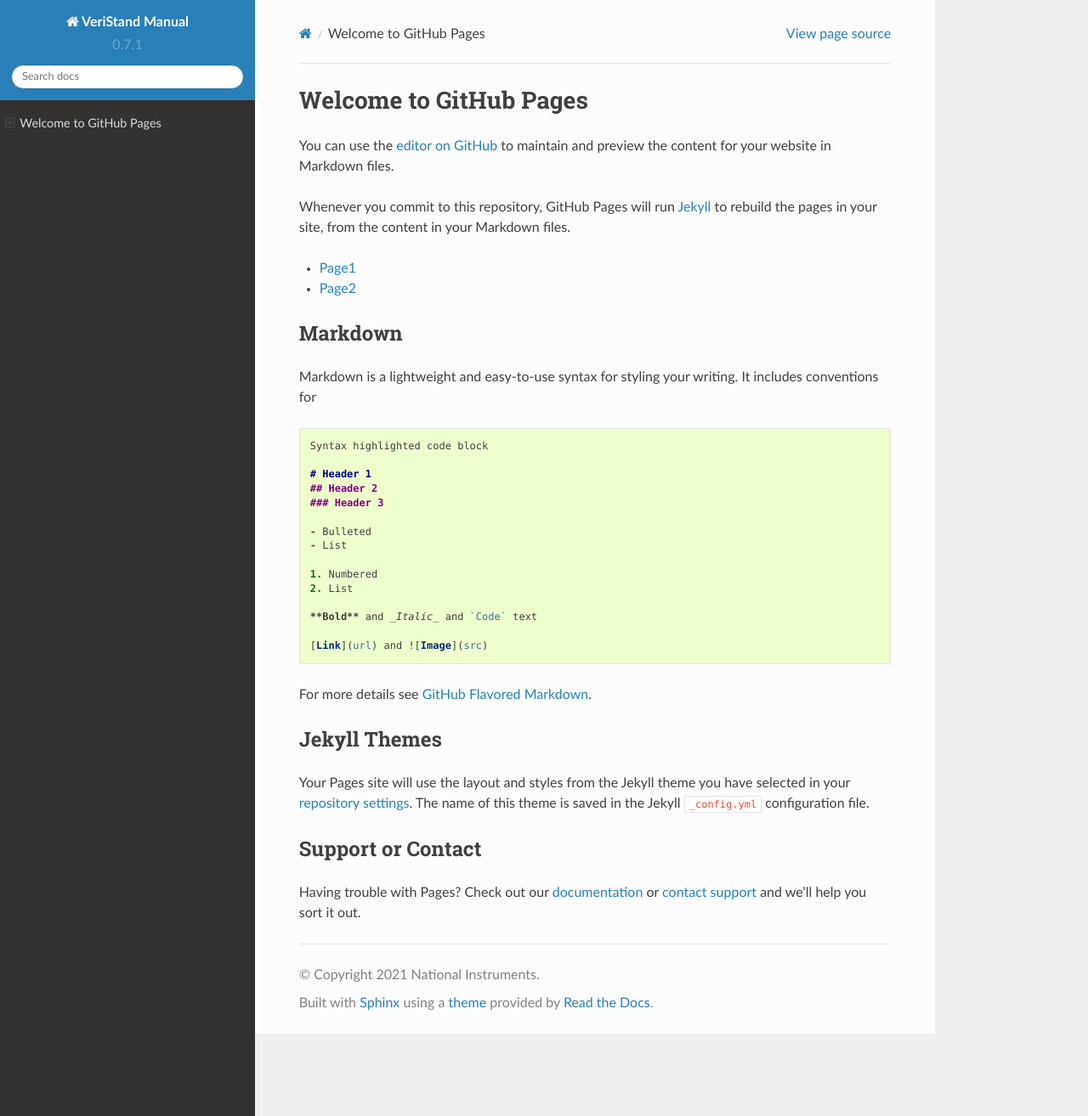
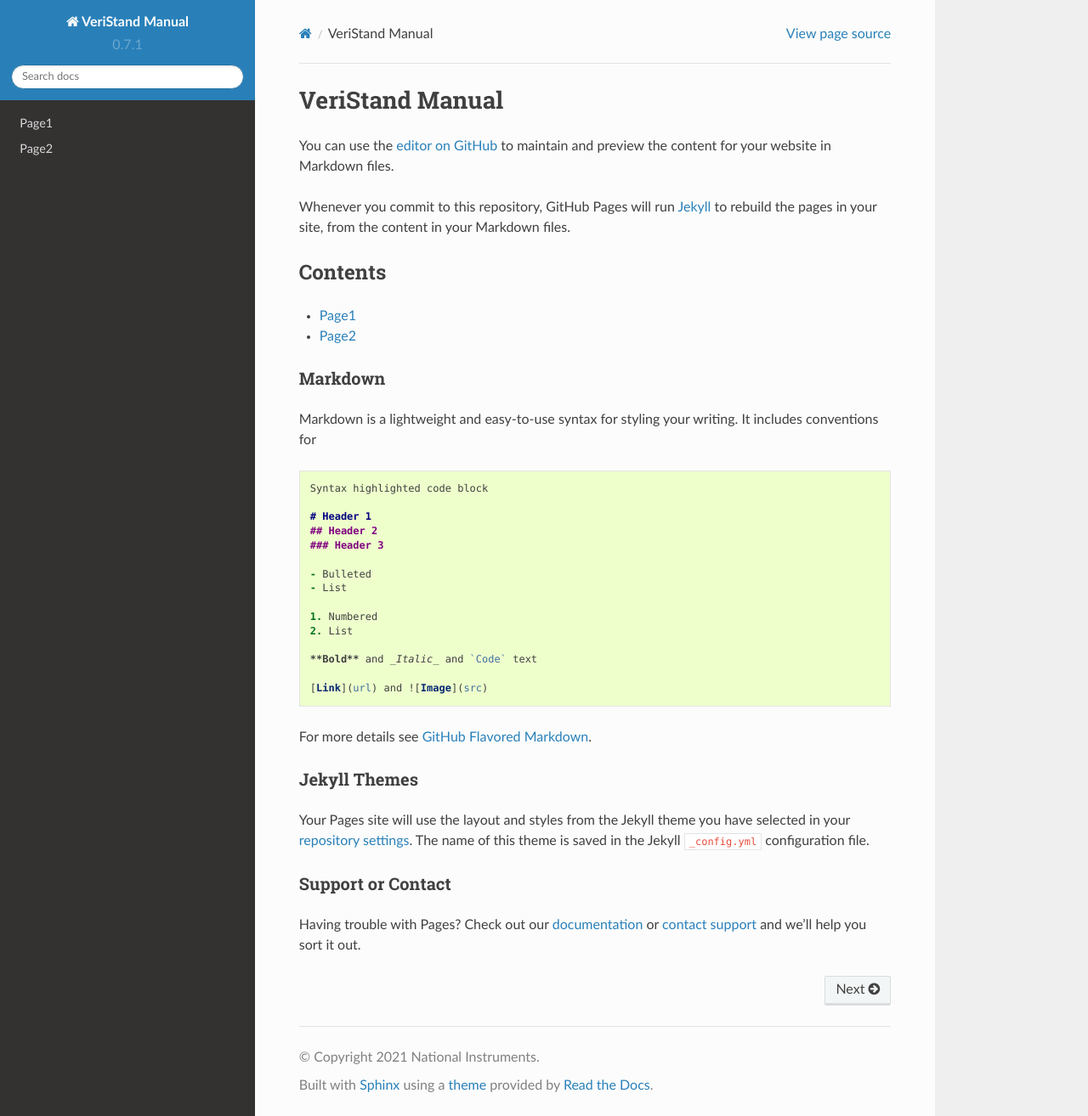
Before and after one commit to phutanu/GitHubPagesUsingRTD, a Sphinx documentation site: the page built from docs/index.md, in a window 1280 px wide and 1314 px high. Shown: the whole window at 85% size. Built offline with Sphinx 7.4.7 and the Read the Docs theme 2.0.0, drawn with Linux system fonts in a browser that asks for light colours.

Commit message:
Update index.md

```diff
--- a/docs/index.md
+++ b/docs/index.md
@@ -1,9 +1,12 @@
-## Welcome to GitHub Pages
+VeriStand Manual
+=========================
 
 You can use the [editor on GitHub](https://github.com/phutanu/GitHubPagesUsingRTD/edit/main/README.md) to maintain and preview the content for your website in Markdown files.
 
 Whenever you commit to this repository, GitHub Pages will run [Jekyll](https://jekyllrb.com/) to rebuild the pages in your site, from the content in your Markdown files.
 
+Contents
+---------
 * [Page1](Page1.md)
 * [Page2](Page2.md)
 
```
